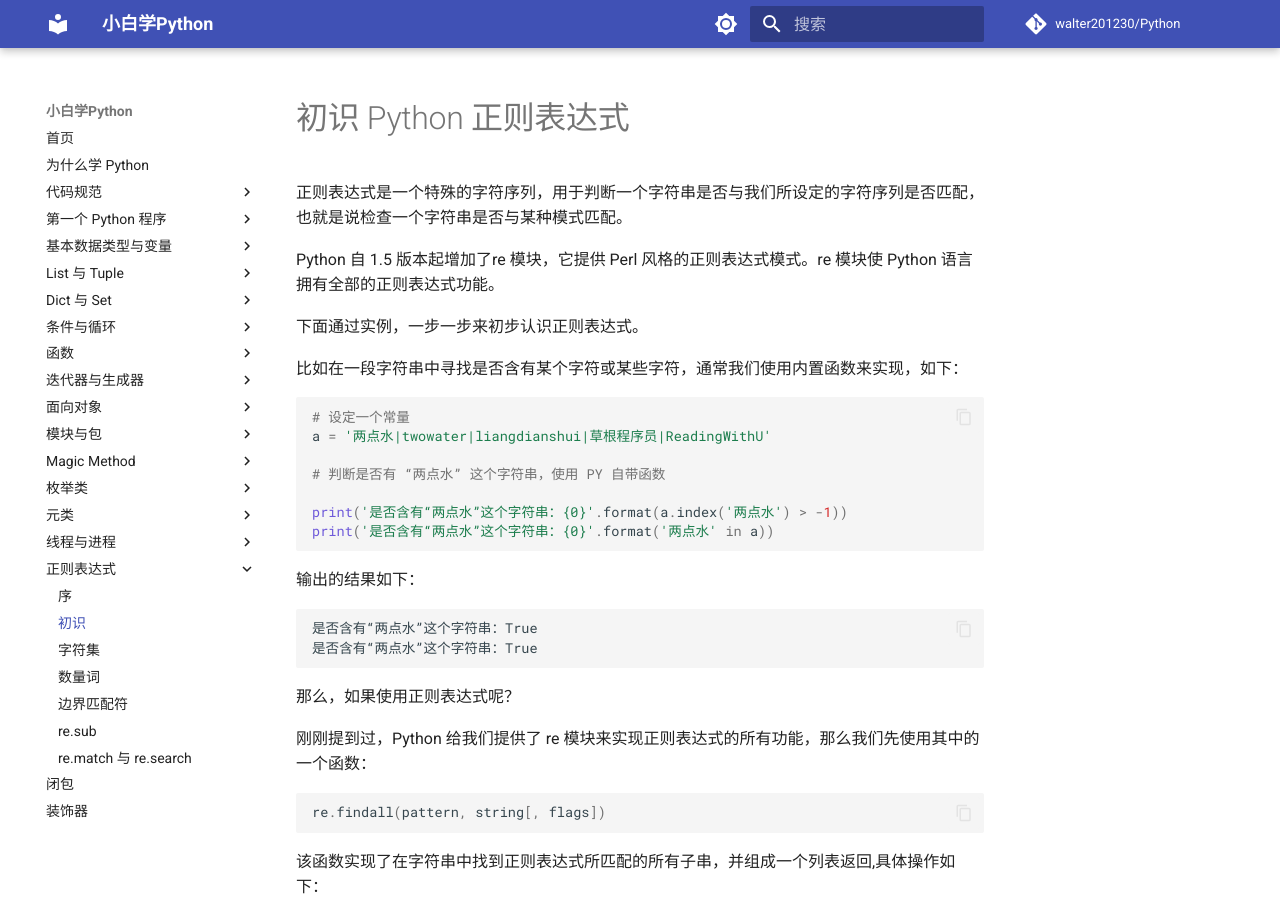
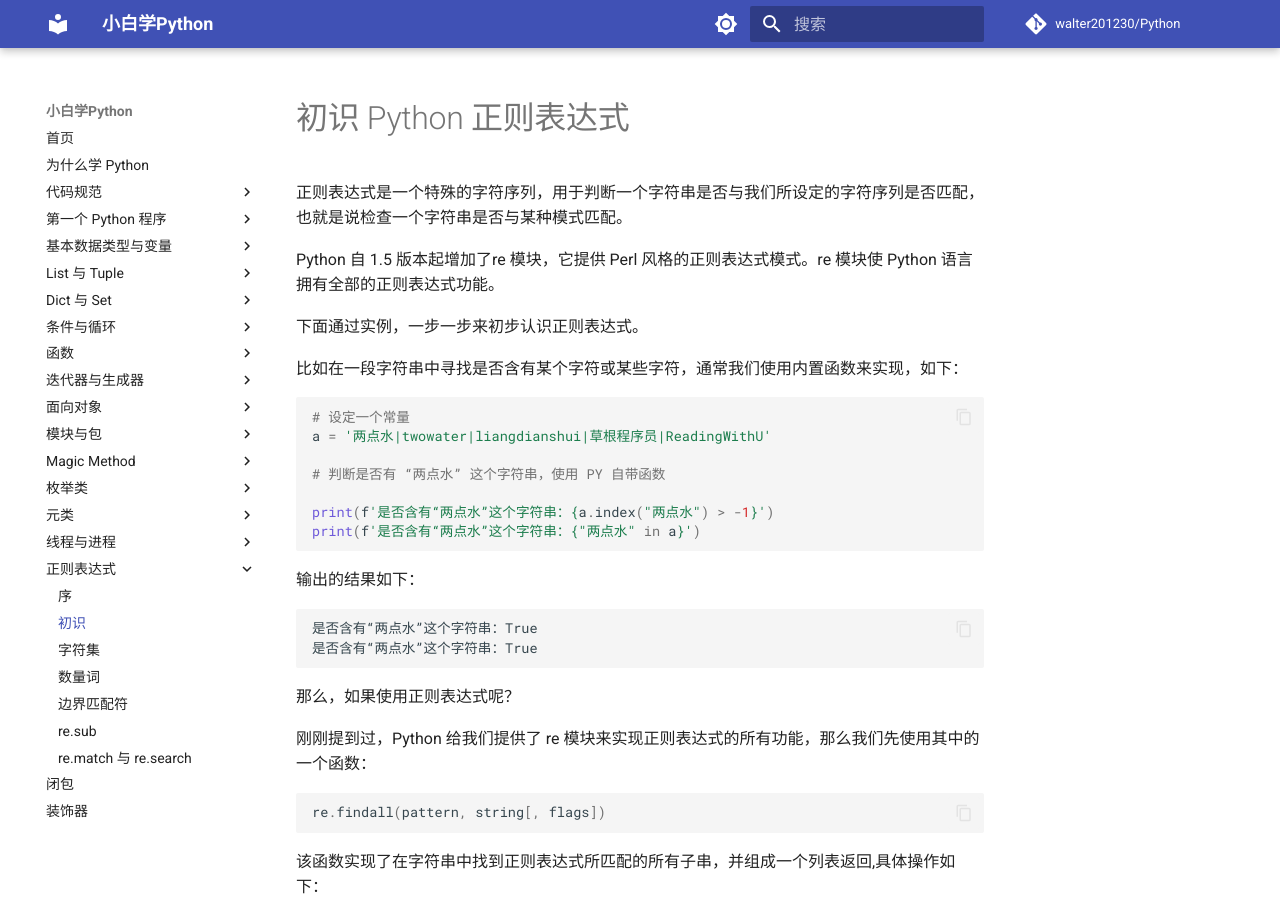
Before and after one commit to kant131/Python--0.1, an MkDocs documentation site: the page built from Article/PythonBasis/python14/1.md, in a window 1280 px wide and 900 px high. Built offline with MkDocs 1.6.1 and Material for MkDocs 9.7.7, drawn with Linux system fonts in a browser that asks for light colours; comment, search, counter and statistics services are not loaded.

Commit message:
python14/1.md：.format() 改写为 f-string
Co-Authored-By: Claude Opus 4.7 (1M context) <noreply@anthropic.com>

````diff
--- a/Article/PythonBasis/python14/1.md
+++ b/Article/PythonBasis/python14/1.md
@@ -14,8 +14,8 @@ a = '两点水|twowater|liangdianshui|草根程序员|ReadingWithU'
 
 # 判断是否有 “两点水” 这个字符串，使用 PY 自带函数
 
-print('是否含有“两点水”这个字符串：{0}'.format(a.index('两点水') > -1))
-print('是否含有“两点水”这个字符串：{0}'.format('两点水' in a))
+print(f'是否含有“两点水”这个字符串：{a.index("两点水") > -1}')
+print(f'是否含有“两点水”这个字符串：{"两点水" in a}')
 ```
 
 输出的结果如下：
````
